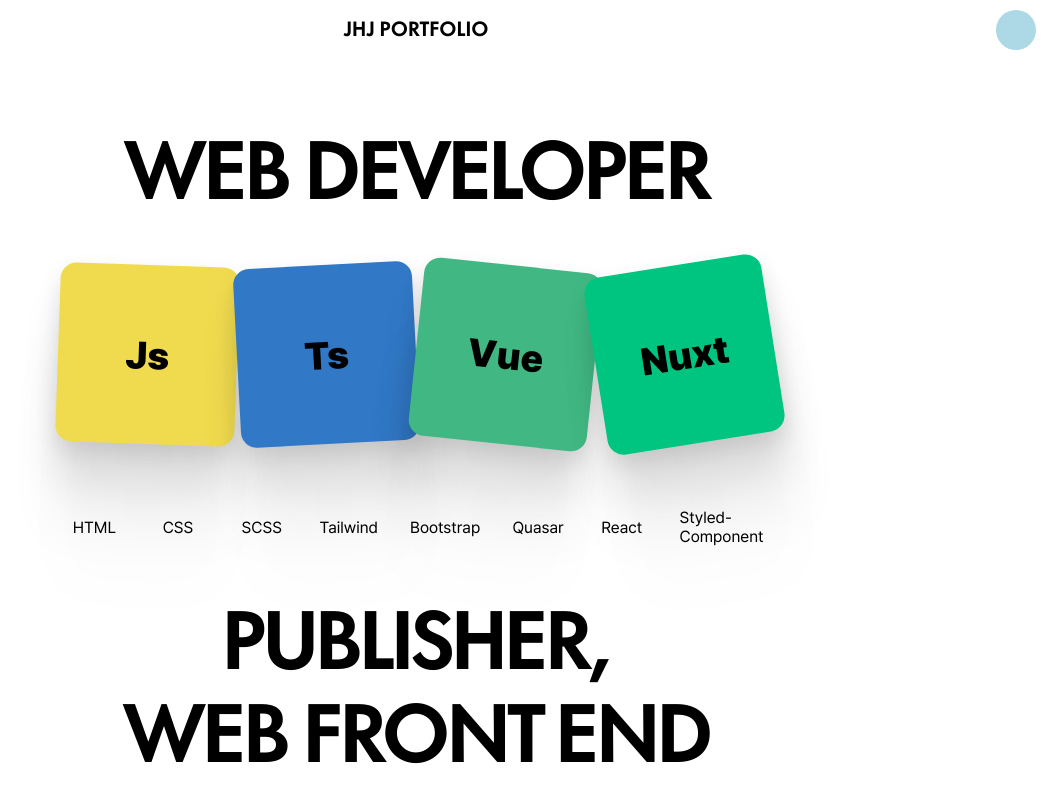
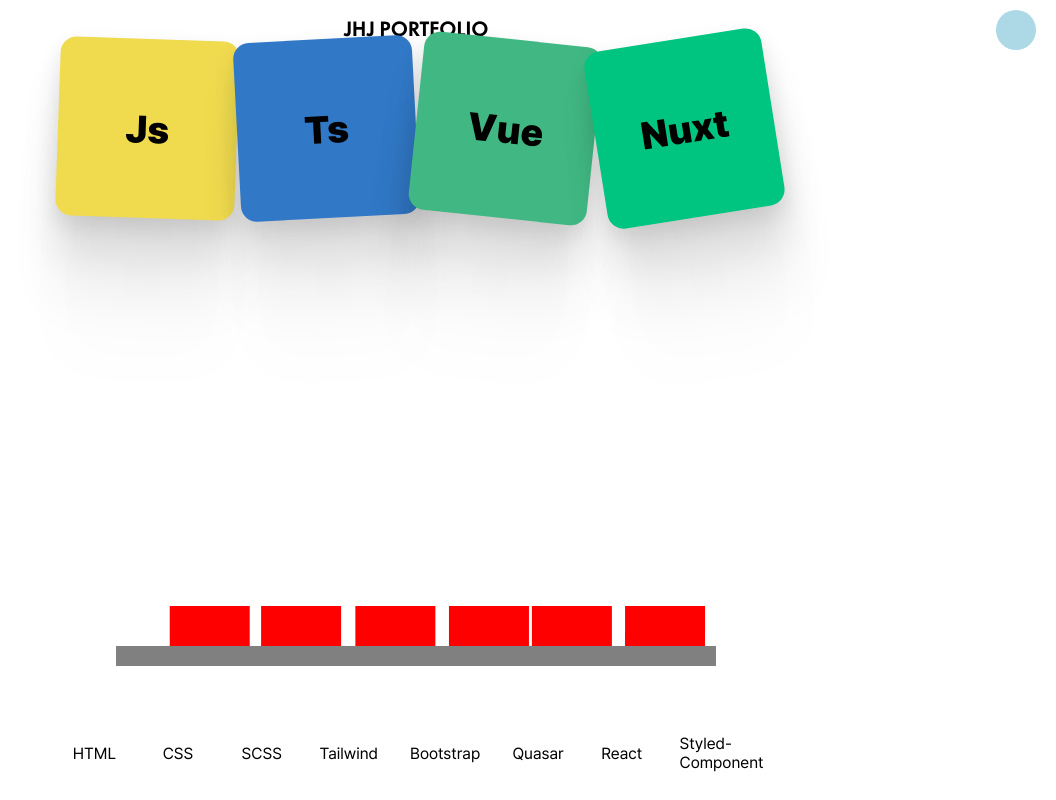
Before and after one commit to fmdliveHJ/main_home, a Nuxt app: page / in a window 1280 px wide. Shown: the top 800 px of the page, without its empty margins (224-1280 px from the left). Built offline with nearby package versions, Linux system fonts and the light colour scheme.

Commit message:
feat: matteJs 초기 설정

```diff
--- a/assets/styles/main.scss
+++ b/assets/styles/main.scss
@@ -2,4 +2,4 @@
 @import './_variables.scss';
 @import './_base.scss';
 @import './_layout.scss';
-@import './sections/_sections.scss';
+@import './sections/sections.scss';
--- a/pages/sections/visual.vue
+++ b/pages/sections/visual.vue
@@ -1,9 +1,24 @@
 <script setup lang="ts">
 import { onMounted, ref } from 'vue';
 import { useNuxtApp } from '#app';
+import Matter from 'matter-js';
+
 const { $gsap } = useNuxtApp();
 
 const visualBoxRef = ref<HTMLElement | null>(null);
+const scene = ref<HTMLElement | null>(null);
+const flagContainer = ref<HTMLElement | null>(null);
+
+const flags = [
+  'HTML',
+  'CSS',
+  'SCSS',
+  'Tailwind',
+  'Bootstrap',
+  'Quasar',
+  'React',
+  'Styled-Component',
+];
 
 onMounted(() => {
   if (!$gsap) return;
@@ -22,13 +37,9 @@ onMounted(() => {
         { scale: 1.1, opacity: 1, duration: 0.5, ease: 'power1.out' }
       ).to(item, { scale: 1, duration: 0.5, ease: 'power1.out' });
     });
-  }, 300);
+  }, 200);
 
   const spans = document.querySelectorAll('.visual-box--title span');
-
-  spans.forEach((span, index) => {
-    (span as HTMLElement).style.setProperty('--delay', index.toString());
-  });
 
   $gsap.fromTo(
     spans,
@@ -41,6 +52,97 @@ onMounted(() => {
       ease: 'elastic.out(1, 0.5)',
     }
   );
+});
+
+onMounted(async () => {
+  if (process.client) {
+    await nextTick();
+
+    const Matter = await import('matter-js');
+    const {
+      Engine,
+      Render,
+      World,
+      Bodies,
+      Body,
+      Composite,
+      Mouse,
+      MouseConstraint,
+    } = Matter;
+
+    const engine = Engine.create();
+    const world = engine.world;
+
+    world.gravity.y = 2;
+    console.log('🌍 Gravity:', world.gravity);
+
+    const render = Render.create({
+      element: scene.value!,
+      engine: engine,
+      options: {
+        width: 600,
+        height: 400,
+        wireframes: false,
+        background: '#fff',
+      },
+    });
+
+    const elements = flagContainer.value
+      ? flagContainer.value.querySelectorAll('.flag-item--box')
+      : [];
+
+    const bodies = elements.length
+      ? Array.from(elements).map((el, index) => {
+          const body = Bodies.rectangle(100 + index * 50, 50, 80, 40, {
+            restitution: 0.6,
+            friction: 0.3,
+            density: 0.001,
+            isStatic: false,
+            render: { fillStyle: 'red' },
+          });
+
+          Body.setVelocity(body, { x: Math.random() * 2 - 1, y: 5 });
+
+          Body.applyForce(body, body.position, { x: 0, y: 0.2 });
+
+          console.log(`🟢 Body ${index + 1} velocity:`, body.velocity);
+          return body;
+        })
+      : [];
+
+    console.log('✅ Bodies:', bodies);
+
+    if (bodies.length === 0) {
+      console.warn(
+        '⚠️ Bodies 배열이 비어 있습니다. flag-item--box 요소가 존재하는지 확인하세요.'
+      );
+    }
+
+    const ground = Bodies.rectangle(300, 390, 600, 20, {
+      isStatic: true,
+      render: { fillStyle: 'grey' },
+    });
+
+    const mouse = Mouse.create(scene.value!);
+    const mouseConstraint = MouseConstraint.create(engine, {
+      mouse: mouse,
+      constraint: {
+        stiffness: 0.2,
+        render: { visible: false },
+      },
+    });
+
+    World.add(world, [...bodies, ground, mouseConstraint]);
+
+    Engine.run(engine);
+    Render.run(render);
+
+    function updatePhysics() {
+      Engine.update(engine);
+      requestAnimationFrame(updatePhysics);
+    }
+    updatePhysics();
+  }
 });
 </script>
 
@@ -60,17 +162,16 @@ onMounted(() => {
             <div class="skill-item--nuxt"><span>Nuxt</span></div>
           </div>
         </div>
+        <div id="scene" ref="scene"></div>
+
         <div class="visual-box--flag">
-          <div class="flag-item">
-            <div class="flag-item--html"><span>HTML</span></div>
-            <div class="flag-item--css"><span>CSS</span></div>
-            <div class="flag-item--scss"><span>SCSS</span></div>
-            <div class="flag-item--tailwind"><span>Tailwind</span></div>
-            <div class="flag-item--bootstrap"><span>Bootstrap</span></div>
-            <div class="flag-item--quasar"><span>Quasar</span></div>
-            <div class="flag-item--react"><span>React</span></div>
-            <div class="flag-item--styledComponent">
-              <span>Styled-Component</span>
+          <div class="flag-item" ref="flagContainer">
+            <div
+              v-for="(item, index) in flags"
+              :key="index"
+              class="flag-item--box"
+            >
+              <span>{{ item }}</span>
             </div>
           </div>
         </div>
--- a/tsconfig.json
+++ b/tsconfig.json
@@ -3,6 +3,7 @@
   "extends": "./.nuxt/tsconfig.json",
   "compilerOptions": {
     "moduleResolution": "node",
-    "types": ["gsap"]
+    "types": ["gsap"],
+    "typeRoots": ["./node_modules/@types", "./types"]
   }
 }
--- /dev/null
+++ b/types/matter-js.d.ts
@@ -0,0 +1 @@
+declare module 'matter-js';
```
